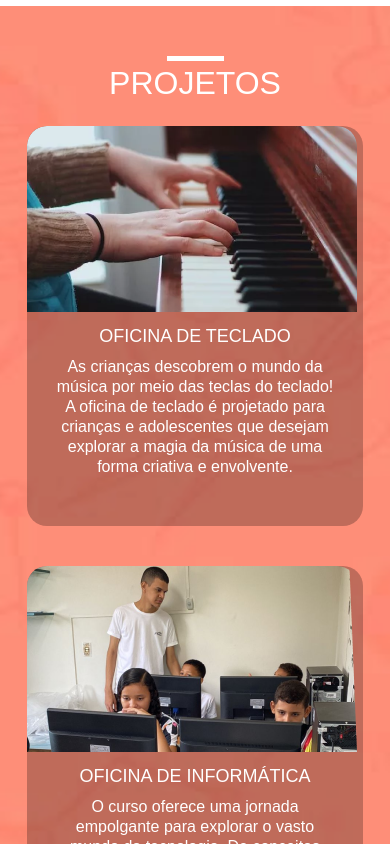
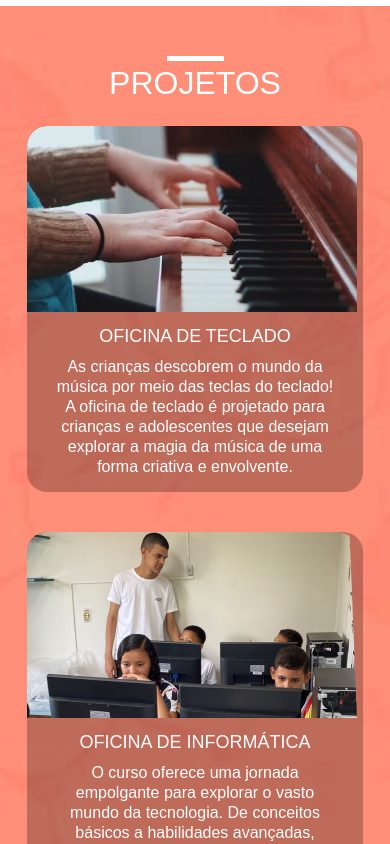
Before and after one commit to caiofeitosa7/caca, a Vue app: page / in a window 390 px wide. Shown: the part 3120-3964 px from the top of the page. Built offline with nearby package versions, Linux system fonts and the light colour scheme; a web font is replaced by a local one.

Commit message:
style: ajustando uma falha na altura dos cards dos projetos na responsividade abaixo de 400px

```diff
--- a/src/components/SinglePage.vue
+++ b/src/components/SinglePage.vue
@@ -820,6 +820,8 @@
     @media screen and (max-width: 400px) {
         .card-projeto {
             width: 100%;
+            height: auto;
+            padding-bottom: 15px;
         }
 
         .card-noticia {
```
